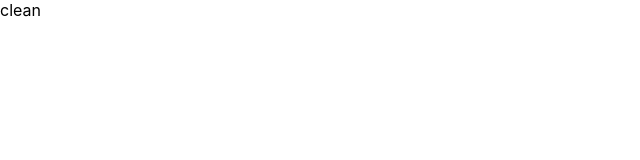
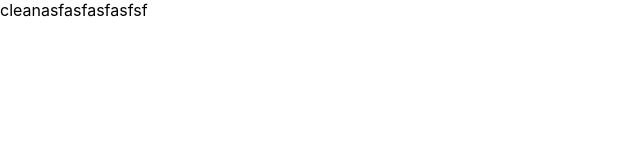
Before and after one commit to southamericanbear/southamericanbear-corp, a Next.js app: page / in a window 1280 px wide. Shown: the top 160 px of the page, without its empty margins (0-640 px from the left). Built offline with nearby package versions, Linux system fonts and the light colour scheme.

Commit message:
aoifaiohf

```diff
--- a/pages/index.tsx
+++ b/pages/index.tsx
@@ -5,7 +5,7 @@ import styles from '../styles/Home.module.css'
 
 const Home: NextPage = () => {
   return (
-    <>clean</>
+    <>cleanasfasfasfasfsf</>
   )
 }
 
```
